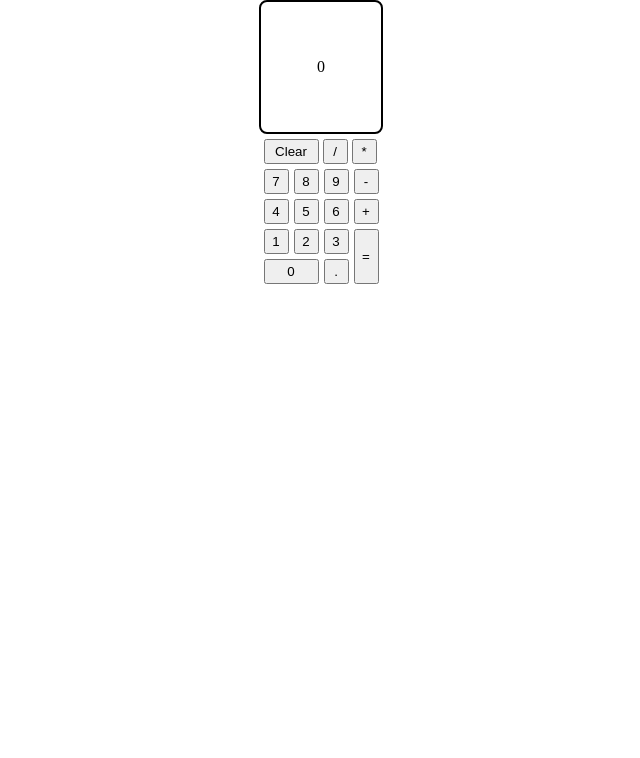
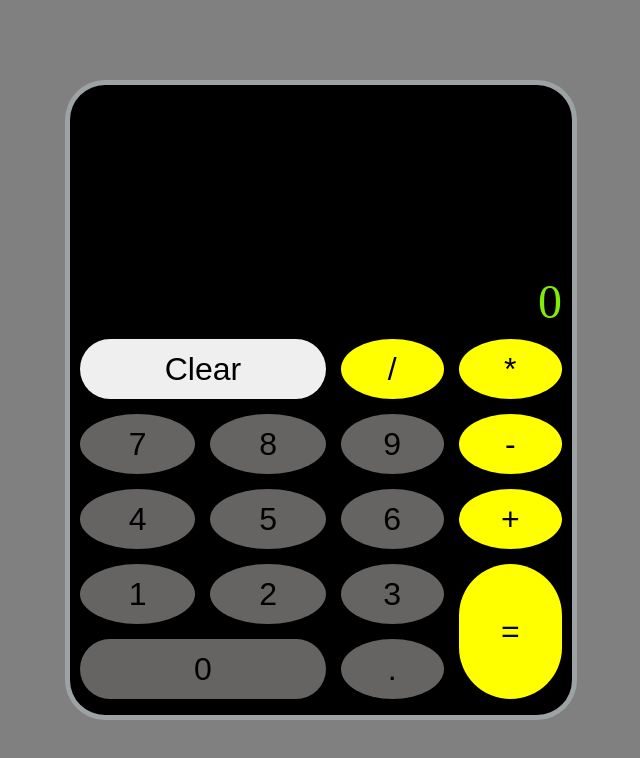
Before and after one commit to MohamadObeid9/calculator, a plain HTML site: page index.html in a window 1280 px wide. Shown: the whole page, without its empty margins (319-959 px from the left). Drawn offline with Linux system fonts and the light colour scheme.

Commit message:
finished restyling the calculator

```diff
--- a/index.html
+++ b/index.html
@@ -1,39 +1,34 @@
 <!DOCTYPE html>
 <html lang="en">
   <head>
-    <meta charset="UTF-8">
-    <meta name="viewport" content="width=device-width, initial-scale=1.0">
+    <meta charset="UTF-8" />
+    <meta name="viewport" content="width=device-width, initial-scale=1.0" />
     <title>Document</title>
     <script src="script.js" defer></script>
-    <link rel="stylesheet" href="style.css">
+    <link rel="stylesheet" href="style.css" />
   </head>
   <body>
+    <div class="calculator">
       <div class="display"></div>
-    <div class="content">
-        <div class="upperRow">
-            <button type="reset" class="clear">Clear</button>
-            <button class="operator">/</button>
-            <button class="operator">*</button>
-        </div>
-        <div class="downRow">
-            <div class="sideRow">
-                <button class="operator">-</button>
-                <button class="operator">+</button>
-                <button class="equal">=</button>
-            </div>
-            <div class="numbers">
-                <button class="number">9</button>
-                <button class="number">8</button>
-                <button class="number">7</button>
-                <button class="number">6</button>
-                <button class="number">5</button>
-                <button class="number">4</button>
-                <button class="number">3</button>
-                <button class="number">2</button>
-                <button class="number">1</button>
-                <button class="number">.</button>
+      <div class="container">
+        <button class="clear">Clear</button>
+        <button class="operator division">/</button>
+        <button class="operator mutliplication">*</button>
+        <button class="operator minos">-</button>
+        <button class="operator plus">+</button>
+        <button class="operator equal">=</button>
+
+        <button class="number nine">9</button>
+        <button class="number eight">8</button>
+        <button class="number seven">7</button>
+        <button class="number six">6</button>
+        <button class="number five">5</button>
+        <button class="number four">4</button>
+        <button class="number three">3</button>
+        <button class="number two">2</button>
+        <button class="number one">1</button>
+        <button class="number point">.</button>
         <button class="number zero">0</button>
-            </div>
       </div>
     </div>
   </body>
--- a/script.js
+++ b/script.js
@@ -13,11 +13,11 @@ let operatorUsed    = "" ;
 const operate = (operator,num1,num2)=>{
     (num1 === "") ? num1 = 0 : num1 = Number(num1);//replaced parseInt with Number so parseInt("1.5")=1 while number("1.5")=1.5
     (num2 === "") ? num2 = 0 : num2 = Number(num2);
-    (operator === "+") ? displayArea.textContent = add(num1,num2):
-    (operator === "-") ? displayArea.textContent = subtract(num1,num2):
-    (operator === "*") ? displayArea.textContent = mutiply(num1,num2):
+    (operator === "+") ? displayArea.textContent = `${add(num1,num2)}`:
+    (operator === "-") ? displayArea.textContent = `${subtract(num1,num2)}`:
+    (operator === "*") ? displayArea.textContent = `${mutiply(num1,num2)}`:
     (operator === "/") ? (num2 === 0) ? alert("ERROR") :
-    displayArea.textContent = divide(num1,num2):
+    displayArea.textContent = `${divide(num1,num2)}`:
     alert("pls choose an operator");
 };
 
@@ -29,7 +29,7 @@ displayArea.textContent += displayValue;
 // let the number or operator appear on the display
 const updateDisplay = (e)=>{
     displayValue = e.target.textContent;
-    displayArea.textContent = displayValue;
+    displayArea.textContent += displayValue;
 }
 
 // set the numbers to appear on the screen
@@ -59,7 +59,7 @@ const  clear = ()=>{
         operatorUsed   = "";
         displayArea.textContent = 0})
 };
-
+// here we utilize everything we did before to let the calcutor work perfectly
 const result = ()=>{
     const resultButton = document.querySelector(".equal");
     resultButton.addEventListener("click",()=>{
--- a/style.css
+++ b/style.css
@@ -1,50 +1,111 @@
+*{
+    padding:0;
+    margin:0;
+    box-sizing:border-box;
+}
 body{
-    padding: 0;
-    margin: 0;
-    display: flex;
-    flex-direction: column;
-    gap: 5px;
-    align-items: center;
+    width:100vw;
+    height:100vh;
+    background-color: grey;
+    display:flex;
+    justify-content:center;
+    align-items:center;
+}
+.calculator{
+    background-color: black;
+    width:40%;
+    height:80%;
+    padding: 10px;
+    border:5px solid rgba(168, 173, 175, 0.938);
+    border-radius: 40px;
 }
 .display{
-    padding: 56px;
-    border: 2px solid black;
-    border-radius: 8px;
-}
-.content{
-    display: flex;
-    flex-direction: column;
-    gap: 5px;
-}
-.numbers{
-    width: 85px;
-    display: flex;
-    flex-direction: row-reverse;
-    gap: 5px;
-    flex-wrap: wrap;
+    width: 100%;
+    height:40%;
+    color:rgb(129, 236, 7);
+    font-size:3em;
+    display:flex;
+    justify-content:end;
+    align-items:end;
+    padding-bottom:10px;
 }
 .number{
-    width: 25px;
-    height: 25px;
-}
-.clear,.zero{
-    width: 55px;
-    height: 25px;
-}
-.sideRow{
-    display: flex;
-    flex-direction: column;
-    gap: 5px;
+    background-color: rgb(102, 99, 99);
 }
 .operator{
-    width: 25px;
-    height: 25px;
+    background-color: yellow;
+}
+button{
+    border:none;
+    font-size:2em;
+    /* width:50px; */
+    height:60px;
+    border-radius:50%;
+}
+.container{
+    display:grid;
+    grid-template-rows:repeat(5,50px);
+    grid-template-columns:repeat(4,50px);
+    gap:15px;
+    grid-template:
+    "clear clear division mutliplication"
+    "seven eight nine minos"
+    "four five six plus"
+    "one two three equal"
+    "zero zero point equal";
+}
+.one{
+    grid-area:one;
+}
+.two{
+    grid-area:two;
+}
+.three{
+    grid-area:three;
+}
+.four{
+    grid-area:four;
+}
+.five{
+    grid-area:five;
+}
+.six{
+    grid-area:six;
+}
+.seven{
+    grid-area:seven;
+}
+.eight{
+    grid-area:eight;
+}
+.nine{
+    grid-area:nine;
+}
+.zero{
+    grid-area:zero;
+    border-radius:100px;
+}
+.point{
+    grid-area:point;
+}
+.plus{
+    grid-area:plus;
+}
+.minos{
+    grid-area:minos;
+}
+.multiplication{
+    grid-area:multiplication;
+}
+.division{
+    grid-area:division;
+}
+.clear{
+    grid-area:clear;
+    border-radius:100px;
 }
 .equal{
-    height: 55px;
+    grid-area:equal;
+    height:135px;
+    border-radius:100px;
 }
-.downRow{
-    display: flex;
-    flex-direction: row-reverse;
-    gap: 5px;
-}
```
Lines whose indentation alone changed are shown as unchanged.
